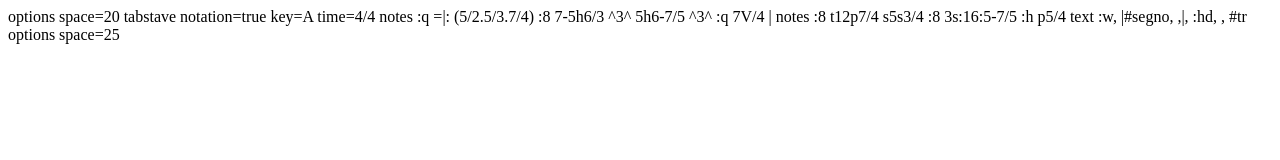
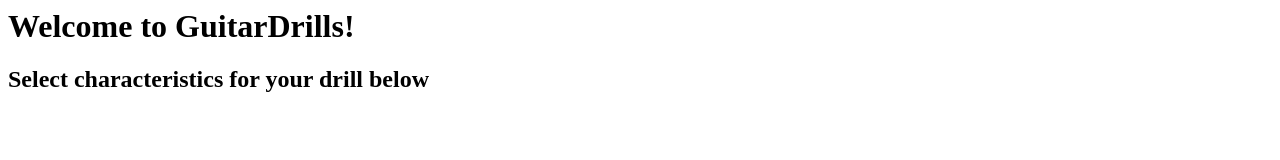
Before and after one commit to dboren/GuitarDrills, a website: page index.html in a window 1280 px wide. Drawn offline with Linux system fonts and the light colour scheme.

Commit message:
replaced existing index.html file

```diff
--- a/index.html
+++ b/index.html
@@ -4,21 +4,10 @@
     <meta http-equiv="X-UA-Compatible" content="IE=edge">
     <meta name="viewport" content="width=device-width, initial-scale=1.0">
     <title>Guitar Drills</title>
-    <link type="text/stylesheet" src="https://unpkg.com/vextab/releases/vextab.css">
+    <!-- <link type="text/stylesheet" src="https://unpkg.com/vextab/releases/vextab.css"> -->
 </head>
 <body>
-    <div class="vextab-auto"
-    width=680 scale=1.0 editor="true"
-    editor-width=680 editor-height=330>
-    options space=20
-    tabstave notation=true key=A time=4/4
-
-    notes :q =|: (5/2.5/3.7/4) :8 7-5h6/3 ^3^ 5h6-7/5 ^3^ :q 7V/4 |
-    notes :8 t12p7/4 s5s3/4 :8 3s:16:5-7/5 :h p5/4
-    text :w, |#segno, ,|, :hd, , #tr
-
-    options space=25
-    </div>
-    <script src="https://unpkg.com/vextab/releases/vextab-div.js"></script>
+    <h1>Welcome to GuitarDrills!</h1>
+    <h2>Select characteristics for your drill below</h2>
 </body>
 </html>
```
Also changed, not shown: indexVT_dep.html (added, +26 -0 lines).
